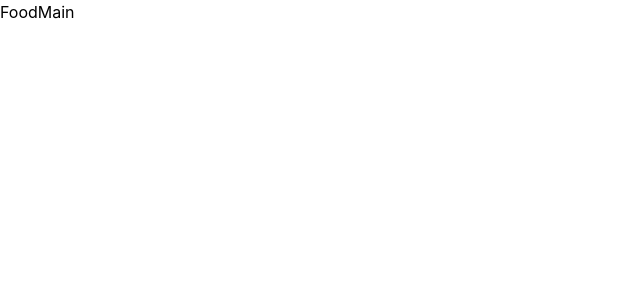
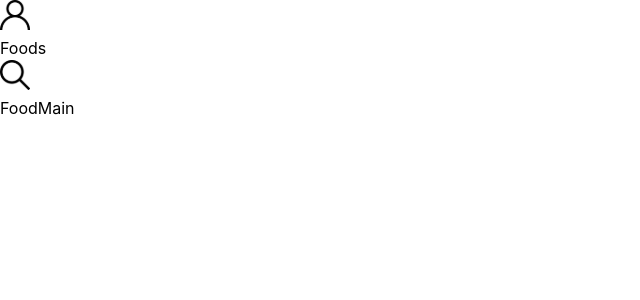
Before and after one commit to lkotlarenko/Project-Recipes-App, a React (Create React App) app: page /foods in a window 1280 px wide. Shown: the top 300 px of the page, without its empty margins (0-640 px from the left). Built offline with nearby package versions, Linux system fonts and the light colour scheme.

Commit message:
exercicio 9 finalizado

```diff
--- /dev/null
+++ b/src/components/Header/index.js
@@ -0,0 +1,31 @@
+import React from 'react';
+import PropTypes from 'prop-types';
+import ProfileButtom from '../../images/profileIcon.svg';
+import SearchButtom from '../../images/searchIcon.svg';
+
+function Header({ name }) {
+//   console.log(name);
+  return (
+    <div>
+      <button
+        data-testid="profile-top-btn"
+        type="button"
+      >
+        <img src={ ProfileButtom } alt="ButtomProfile" />
+      </button>
+      <h2 data-testid="page-title">{name}</h2>
+      <button
+        data-testid="search-top-btn"
+        type="button"
+      >
+        <img src={ SearchButtom } alt="ButtomSearch" />
+      </button>
+    </div>
+  );
+}
+
+Header.propTypes = {
+  name: PropTypes.string.isRequired,
+};
+
+export default Header;
--- a/src/pages/FoodMain/index.jsx
+++ b/src/pages/FoodMain/index.jsx
@@ -1,8 +1,12 @@
 import React from 'react';
+import Header from '../../components/Header';
 
 function FoodMain() {
   return (
-    <div>FoodMain</div>
+    <div>
+      <Header name="Foods" />
+      <h3>FoodMain</h3>
+    </div>
   );
 }
 
--- a/src/pages/Login/index.jsx
+++ b/src/pages/Login/index.jsx
@@ -5,7 +5,6 @@ function Login() {
     <div className="meals">
       <h1 className="text-3xl font-bold underline">
         Hello world!
-        Teste
       </h1>
     </div>
   );
```
